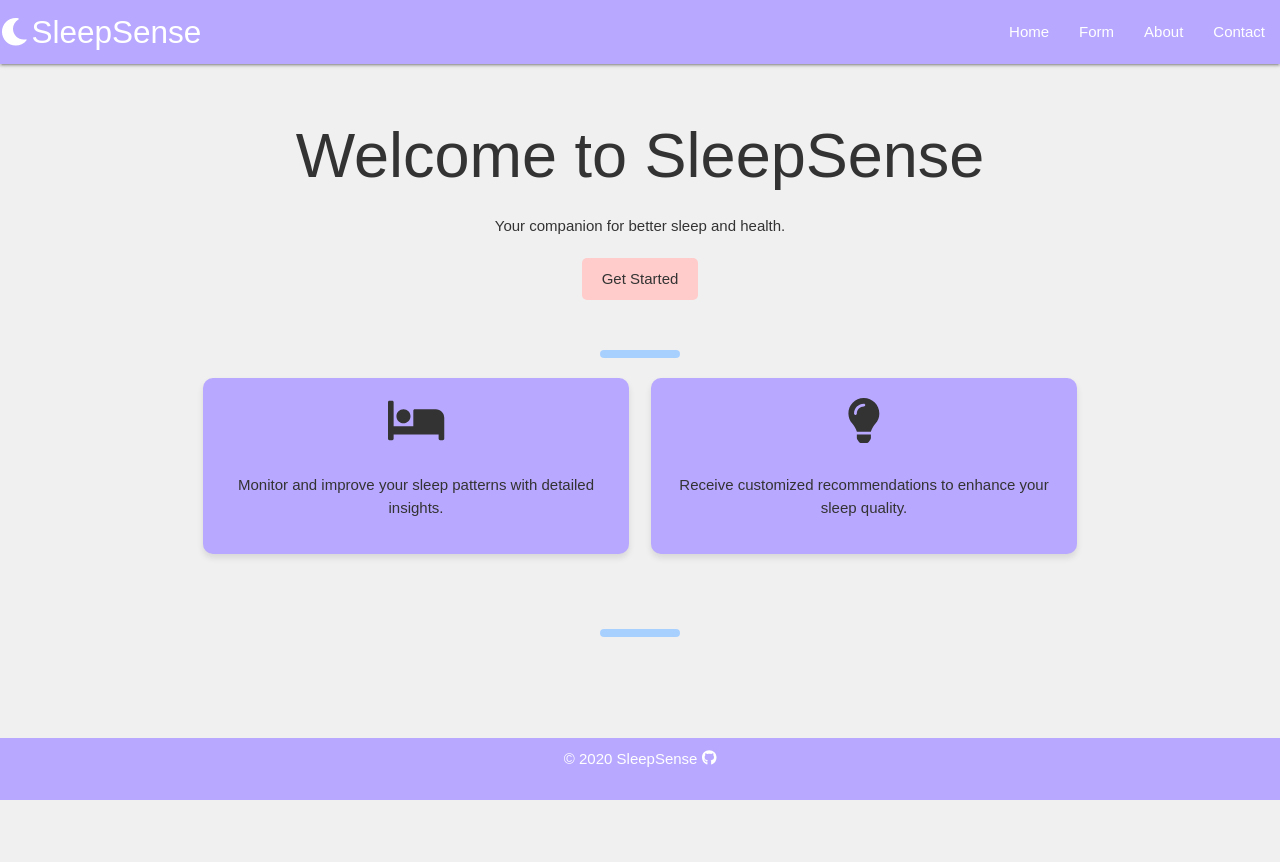
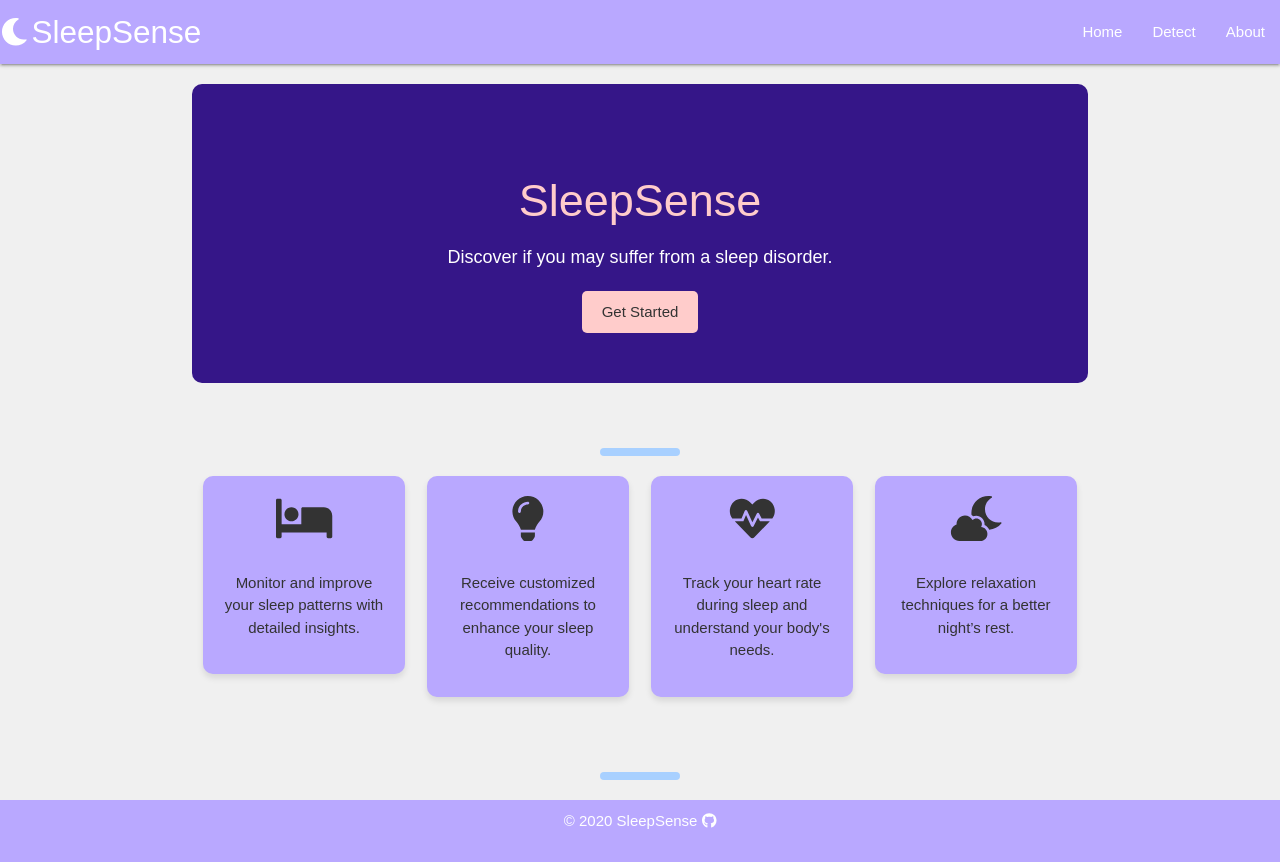
Before and after one commit to vinnieOrdobas/SleepSenseAPI, a Flask app: template templates/index.html in a window 1280 px wide. Before the commit the page ends 800 px from the top, so only its background shows below. Run offline with Flask 3, Linux system fonts and the light colour scheme; the template is opened without the code that fills it: most values are stand-ins (such as "Sample title", 1, 10 or a date in 2020).

Commit message:
refactor templates and styles.css to give a better feel to the app

```diff
--- a/static/styles.css
+++ b/static/styles.css
@@ -5,6 +5,7 @@
     --accent-color: #a8d0ff; /* Light blue */
     --background-color: #f0f0f0; /* Off-white */
     --text-color: #333333; /* Dark gray */
+    --jumbotron-bg-color: #351688; /* Darker lavender for jumbotron */
 }
 
 /* General Styles */
@@ -21,6 +22,10 @@ html, body {
 /* Main content should take available space */
 .content {
     flex: 1;
+}
+
+.navbar-gutter {
+    height: 20px; /* Adjust the height as needed */
 }
 
 /* Navigation Bar */
@@ -128,6 +133,27 @@ html, body {
     background-color: var(--accent-color); /* Slightly lighter shade for hover effect */
 }
 
+/* Jumbotron */
+.jumbotron {
+    background-color: var(--jumbotron-bg-color);
+    color: white;
+    padding: 50px 20px;
+    text-align: center;
+    border-radius: 10px;
+    margin-bottom: 30px;
+}
+
+.jumbotron h1 {
+    font-size: 3rem;
+    margin-bottom: 10px;
+    color: var(--secondary-color);
+}
+
+.jumbotron p {
+    font-size: 1.2rem;
+    margin-bottom: 20px;
+}
+
 /* Confidence bar styling */
 .confidence-bar-container {
     position: relative;
--- a/templates/base.html
+++ b/templates/base.html
@@ -25,16 +25,14 @@
         <a href="#" data-target="mobile-nav" class="sidenav-trigger"><i class="fa-solid fa-bars"></i></a>
         <ul class="right hide-on-med-and-down">
             <li><a href="{{ url_for('index') }}">Home</a></li>
-            <li><a href="{{ url_for('form') }}">Form</a></li>
+            <li><a href="{{ url_for('form') }}">Detect</a></li>
             <li><a href="#!">About</a></li>
-            <li><a href="#!">Contact</a></li>
         </ul>
         <!-- Mobile Navigation -->
         <ul class="sidenav" id="mobile-nav">
             <li><a href="{{ url_for('index') }}">Home</a></li>
-            <li><a href="{{ url_for('form') }}">Form</a></li>
+            <li><a href="{{ url_for('form') }}">Detect</a></li>
             <li><a href="#!">About</a></li>
-            <li><a href="#!">Contact</a></li>
         </ul>
     </nav>
 
--- a/templates/index.html
+++ b/templates/index.html
@@ -1,18 +1,22 @@
 {% extends "base.html" %}
 
 {% block content %}
-    <div class="section center-align">
-        <h1>Welcome to SleepSense</h1>
-        <p>Your companion for better sleep and health.</p>
+    <!-- Jumbotron Section -->
+    <div class="navbar-gutter"></div>
+    <div class="jumbotron">
+        <h1>SleepSense</h1>
+        <p>Discover if you may suffer from a sleep disorder.</p>
         <div class="cta-container">
             <a href="{{ url_for('form') }}" class="cta-button">Get Started</a>
         </div>
     </div>
 
+    <!-- Card Grid Section -->
     <div class="section">
         <div class="section-divider"></div>
         <div class="row">
-            <div class="col s12 m6">
+            <!-- Card 1 -->
+            <div class="col s12 m6 l3">
                 <div class="card-layout">
                     <div class="card-icon">
                         <i class="fas fa-bed fa-3x"></i>
@@ -20,7 +24,8 @@
                     <p>Monitor and improve your sleep patterns with detailed insights.</p>
                 </div>
             </div>
-            <div class="col s12 m6">
+            <!-- Card 2 -->
+            <div class="col s12 m6 l3">
                 <div class="card-layout">
                     <div class="card-icon">
                         <i class="fas fa-lightbulb fa-3x"></i>
@@ -28,9 +33,26 @@
                     <p>Receive customized recommendations to enhance your sleep quality.</p>
                 </div>
             </div>
+            <!-- Card 3 -->
+            <div class="col s12 m6 l3">
+                <div class="card-layout">
+                    <div class="card-icon">
+                        <i class="fas fa-heartbeat fa-3x"></i>
+                    </div>
+                    <p>Track your heart rate during sleep and understand your body's needs.</p>
+                </div>
+            </div>
+            <!-- Card 4 -->
+            <div class="col s12 m6 l3">
+                <div class="card-layout">
+                    <div class="card-icon">
+                        <i class="fas fa-cloud-moon fa-3x"></i>
+                    </div>
+                    <p>Explore relaxation techniques for a better night’s rest.</p>
+                </div>
+            </div>
         </div>
     </div>
 
     <div class="section-divider"></div>
-
 {% endblock %}
--- a/templates/result.html
+++ b/templates/result.html
@@ -3,7 +3,6 @@
 {% block title %}Prediction Results{% endblock %}
 
 {% block content %}
-    <h2>Prediction Results</h2>
     <div class="card">
         <div class="card-content">
             {% if prediction %}
```
Also changed, not shown: other parts of static/styles.css (+42 -0 lines), templates/form.html (+23 -4 lines).
